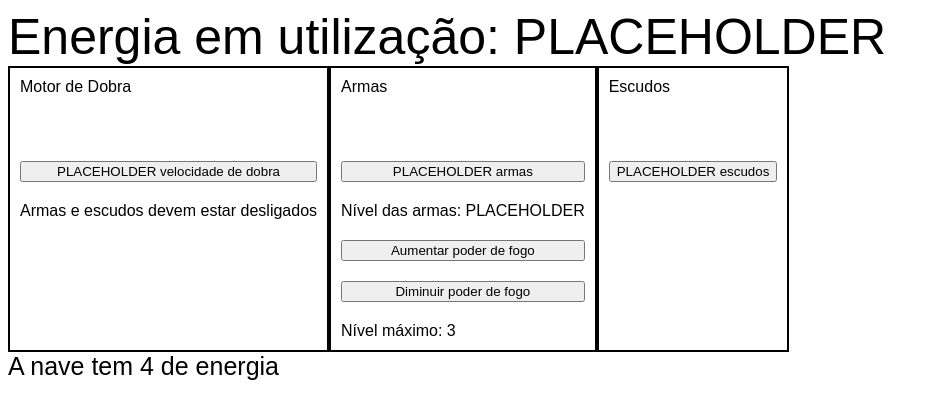
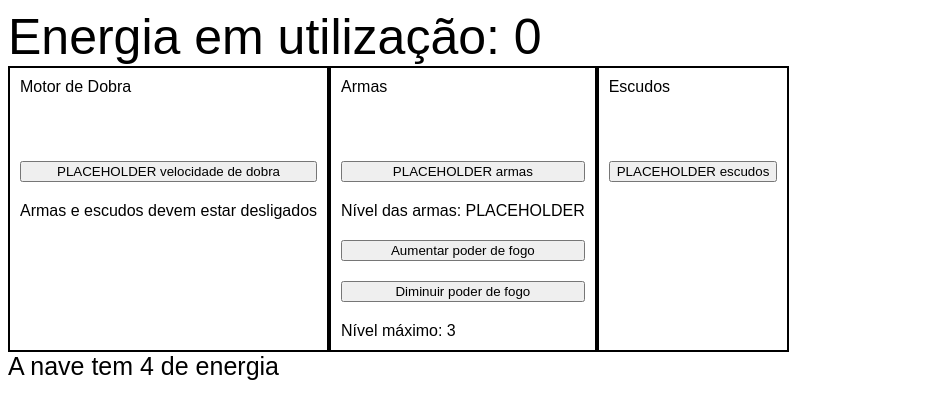
Before and after one commit to tryber/enterprise-bridge-panel, a React (Create React App) app: page / in a window 1280 px wide. Shown: the top 418 px of the page, without its empty margins (0-938 px from the left). Built offline with nearby package versions, Linux system fonts and the light colour scheme; the HTML template or start-up script is replaced by a standard one.

Commit message:
Create EntepriseContext and energyGauge state

```diff
--- a/src/App.js
+++ b/src/App.js
@@ -1,8 +1,14 @@
 import React from "react";
+
+import { Provider } from "./components/EnterpriseContext.js";
 import Panel from "./components/Panel.js";
 
 function App() {
-  return <Panel />;
+  return (
+    <Provider>
+      <Panel />
+    </Provider>
+  );
 }
 
 export default App;
--- /dev/null
+++ b/src/components/EnterpriseContext.js
@@ -0,0 +1,17 @@
+import React, { createContext, useState } from 'react';
+
+const EnterpriseContext = createContext();
+
+const EnterpriseProvider = ({ children }) => {
+  const [energyGauge, setEnergyGauge] = useState(0);
+
+  const context = {
+    energyGauge,
+  };
+
+  return (
+    <EnterpriseContext.Provider value={context}>{children}</EnterpriseContext.Provider>
+  );
+};
+
+export { EnterpriseContext, EnterpriseProvider as Provider };
--- a/src/components/Panel.js
+++ b/src/components/Panel.js
@@ -1,4 +1,5 @@
-import React from 'react';
+import React, { useContext } from 'react';
+import { EnterpriseContext } from './EnterpriseContext.js';
 import './Panel.css';
 
 import WarpDrive from './WarpDrive';
@@ -6,9 +7,11 @@ import WeaponsBay from './WeaponsBay';
 import ShieldGenerator from './ShieldGenerator';
 
 function Panel() {
+  const { energyGauge } = useContext(EnterpriseContext);
+
   return (
     <div className="complete-panel">
-      <span className="energy-gauge">Energia em utilização: PLACEHOLDER</span>
+      <span className="energy-gauge">Energia em utilização: {energyGauge}</span>
       <div className="interactions-panel">
         <WarpDrive />
         <WeaponsBay />
```
